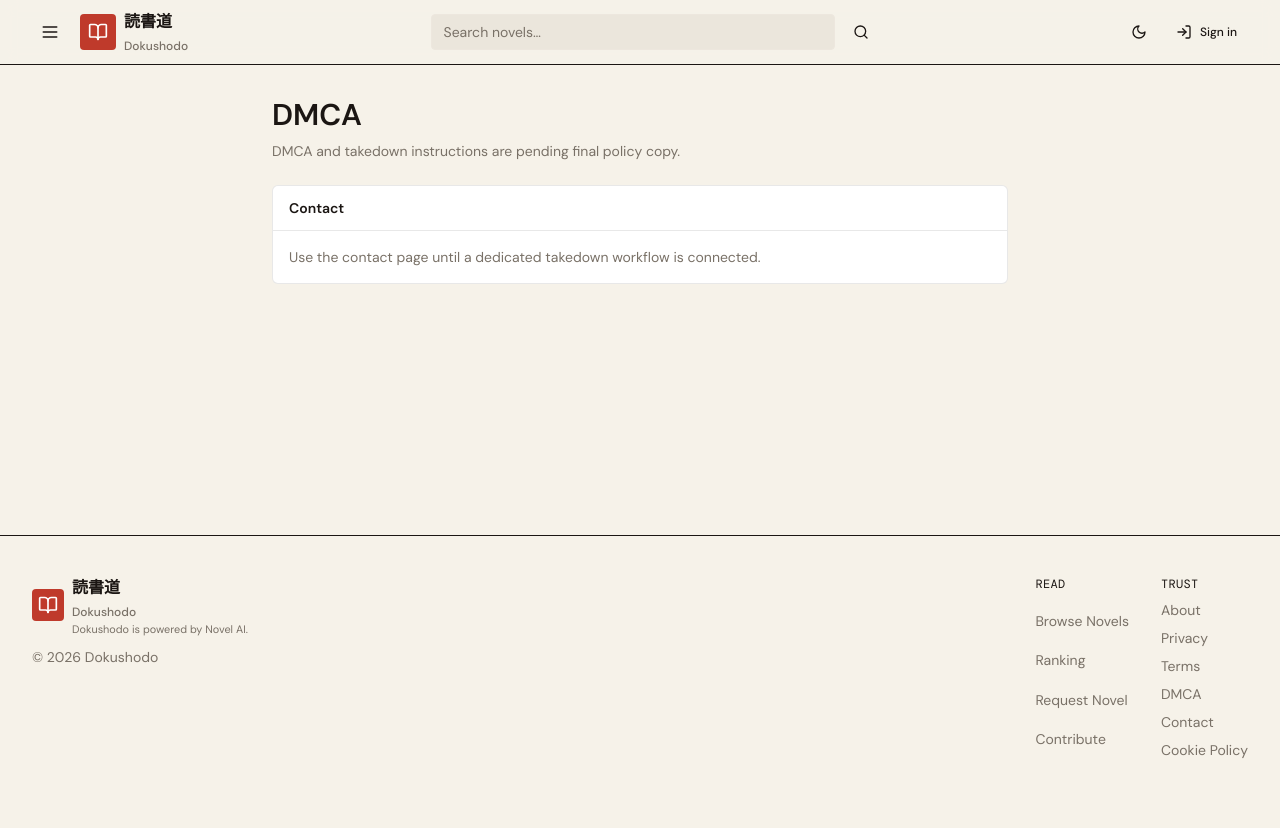
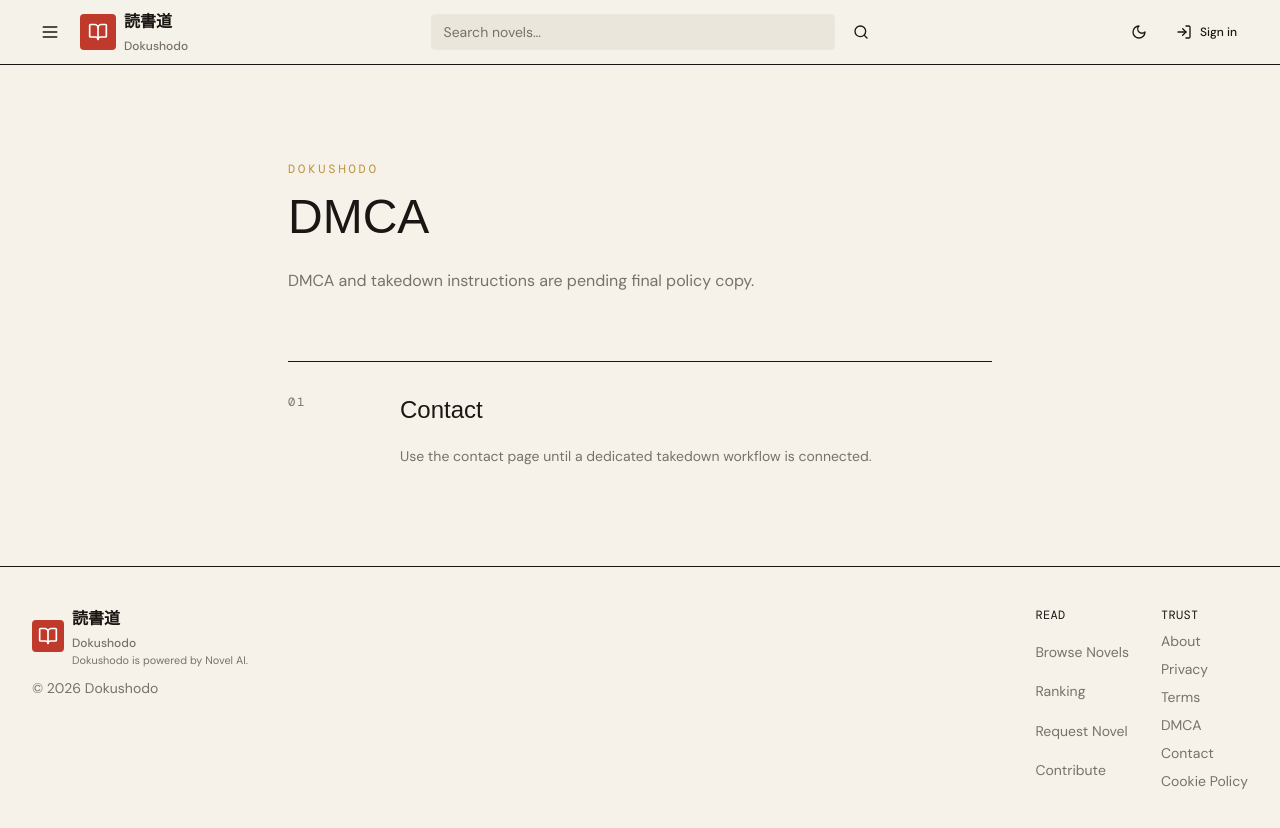
Before and after one commit to ArchdukeViel/NovelAITranslator2Book, a Next.js app in the folder frontend/: page /dmca in a window 1280 px wide. Shown: the top 828 px of the page. Before the commit the page ends 800 px from the top, so only its background shows below. Built offline with nearby package versions, Linux system fonts and the light colour scheme; no server answers.

Commit message:
feat: redesign StaticPage with Dokushodo literary typography

```diff
--- a/frontend/components/public/static-page.tsx
+++ b/frontend/components/public/static-page.tsx
@@ -1,30 +1,50 @@
-import { Panel, PanelBody, PanelHeader, PanelTitle } from "@/components/ui/panel";
-
 interface StaticPageProps {
   title: string;
   description: string;
   sections?: { title: string; body: string }[];
 }
 
-export function StaticPage({ description, sections = [], title }: StaticPageProps) {
+export function StaticPage({
+  description,
+  sections = [],
+  title,
+}: StaticPageProps) {
   return (
-    <main className="mx-auto max-w-3xl px-4 py-8">
-      <header className="mb-6">
-        <h1 className="text-3xl font-semibold tracking-normal">{title}</h1>
-        <p className="mt-2 text-sm text-muted-foreground">{description}</p>
+    <main className="mx-auto max-w-3xl px-4 py-20 sm:px-6 lg:px-8 lg:py-24">
+      <header>
+        <p className="font-metadata text-xs uppercase tracking-[0.24em] text-accent">
+          Dokushodo
+        </p>
+        <h1 className="mt-4 font-literary text-4xl font-medium leading-tight tracking-normal text-foreground md:text-5xl">
+          {title}
+        </h1>
+        <p className="mt-6 text-base leading-8 text-muted-foreground">
+          {description}
+        </p>
       </header>
-      <div className="space-y-4">
-        {sections.map((section) => (
-          <Panel key={section.title}>
-            <PanelHeader>
-              <PanelTitle>{section.title}</PanelTitle>
-            </PanelHeader>
-            <PanelBody>
-              <p className="text-sm text-muted-foreground">{section.body}</p>
-            </PanelBody>
-          </Panel>
-        ))}
-      </div>
+
+      {sections.length > 0 && (
+        <ol className="mt-16 space-y-10">
+          {sections.map((section, index) => (
+            <section
+              key={section.title}
+              className="grid gap-3 border-t border-border/50 pt-8 sm:grid-cols-[5rem_minmax(0,1fr)] sm:gap-8"
+            >
+              <p className="font-metadata text-xs uppercase tracking-[0.18em] text-muted-foreground">
+                {String(index + 1).padStart(2, "0")}
+              </p>
+              <div>
+                <h2 className="font-literary text-2xl font-medium tracking-normal">
+                  {section.title}
+                </h2>
+                <p className="mt-4 text-sm leading-7 text-muted-foreground">
+                  {section.body}
+                </p>
+              </div>
+            </section>
+          ))}
+        </ol>
+      )}
     </main>
   );
 }
```
